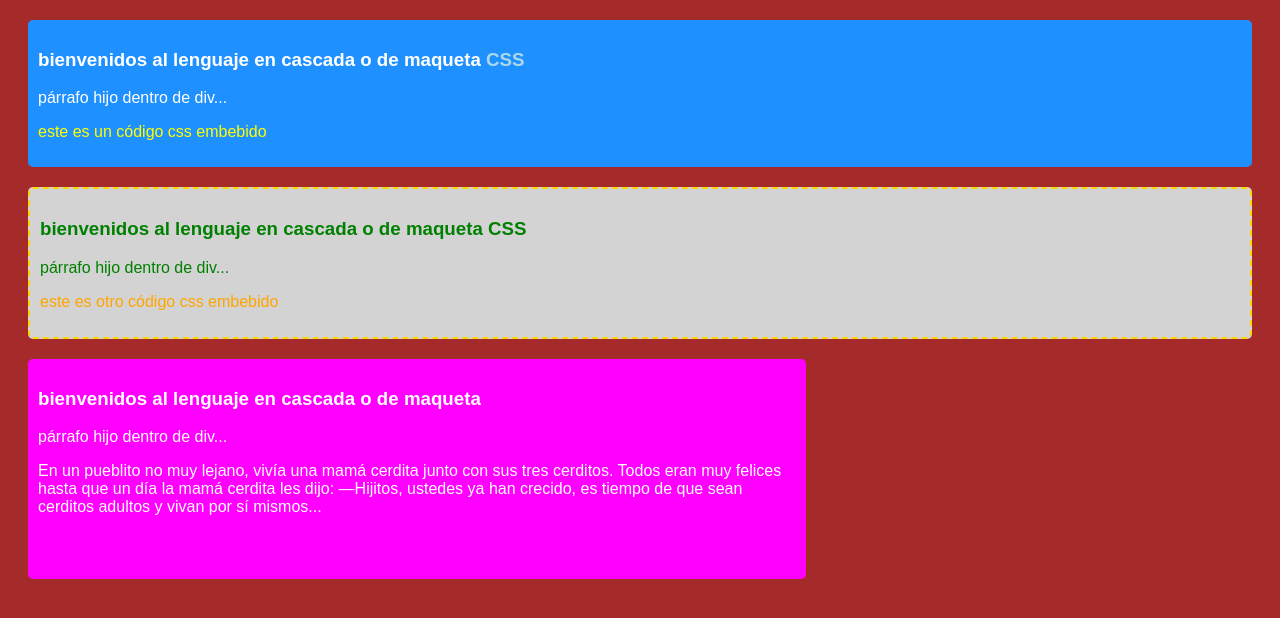
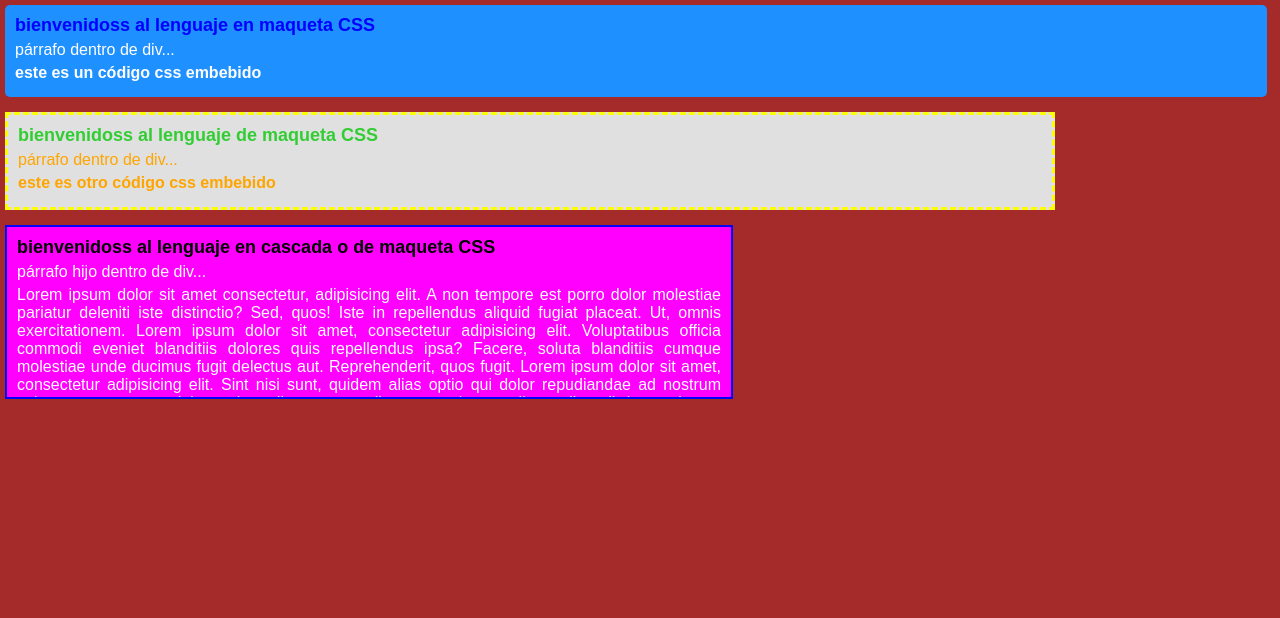
Before and after one commit to LilNauj/Pagina_Web_2, a plain HTML site: page Index.html in a window 1280 px wide. Drawn offline with Linux system fonts and the light colour scheme.

Commit message:
actualizacion 4/09/2025

```diff
--- a/Index.html
+++ b/Index.html
@@ -3,63 +3,36 @@
 <head>
     <meta charset="UTF-8">
     <meta name="viewport" content="width=device-width, initial-scale=1.0">
-    <title>Ejemplo CSS Embebido</title>
-    <style>
-        body {
-            background-color: brown;
-            font-family: Arial, sans-serif;
-        }
-
-        div {           margin: 20px;
-            padding: 10px;
-            border-radius: 5px;
-        }
-
-        .caja1 {
-            background-color: dodgerblue;
-            color: white;
-        }
-
-        .caja2 {
-            background-color: lightgray;
-            border: 2px dashed gold;
-            color: green;
-        }
-
-        .caja3 {
-            background-color: magenta;
-            color: white;
-            width: 60%;
-            height: 200px;
-            overflow: auto; /* Para que aparezca scroll si el texto es largo */
-        }
-
-        h3 {
-            font-weight: bold;
-        }
-    </style>
+    <title>Maqueta CSS</title>
+    <!-- Enlace al CSS externo -->
+    <link rel="stylesheet" href="styles.css">
 </head>
 <body>
-    <div class="caja1">
-        <h3>bienvenidos al lenguaje en cascada o de maqueta <span style="color: lightblue;">CSS</span></h3>
-        <p>párrafo hijo dentro de div...</p>
-        <p style="color: yellow;">este es un código css embebido</p>
+
+    <div>
+        <h1>bienvenidoss al lenguaje en maqueta CSS</h1>
+        <p>párrafo dentro de div...</p>
+        <p><strong>este es un código css embebido</strong></p>
     </div>
 
-    <div class="caja2">
-        <h3>bienvenidos al lenguaje en cascada o de maqueta <span style="color: green;">CSS</span></h3>
-        <p>párrafo hijo dentro de div...</p>
-        <p style="color: orange;">este es otro código css embebido</p>
+    <div>
+        <h2>bienvenidoss al lenguaje de maqueta CSS</h2>
+        <p>párrafo dentro de div...</p>
+        <p><strong>este es otro código css embebido</strong></p>
     </div>
 
-    <div class="caja3">
-        <h3>bienvenidos al lenguaje en cascada o de maqueta <span style="color: fuchsia;">CSS</span></h3>
+    <div>
+        <h3>bienvenidoss al lenguaje en cascada o de maqueta CSS</h3>
         <p>párrafo hijo dentro de div...</p>
         <p>
-            En un pueblito no muy lejano, vivía una mamá cerdita junto con sus tres cerditos.
-            Todos eran muy felices hasta que un día la mamá cerdita les dijo:
-            —Hijitos, ustedes ya han crecido, es tiempo de que sean cerditos adultos y vivan por sí mismos...
+            Lorem ipsum dolor sit amet consectetur, adipisicing elit. A non tempore est porro dolor molestiae pariatur deleniti iste distinctio? Sed, quos! Iste in repellendus aliquid fugiat placeat. Ut, omnis exercitationem.
+            Lorem ipsum dolor sit amet, consectetur adipisicing elit. Voluptatibus officia commodi eveniet blanditiis dolores quis repellendus ipsa? Facere, soluta blanditiis cumque molestiae unde ducimus fugit delectus aut. Reprehenderit, quos fugit.
+            Lorem ipsum dolor sit amet, consectetur adipisicing elit. Sint nisi sunt, quidem alias optio qui dolor repudiandae ad nostrum voluptas consectetur dolorum impedit ut eaque aliquam maxime modi est eligendi.
+            Lorem ipsum dolor sit amet, consectetur adipisicing elit. Libero, vel porro voluptas recusandae sit magni quod ipsa, nemo eaque illum tempore voluptatem? Nemo expedita adipisci sint dolorem, laudantium culpa nulla!
+            Lorem ipsum dolor sit amet consectetur adipisicing elit. Itaque consequuntur reiciendis rem. At magni obcaecati error et cum. Delectus nobis obcaecati maxime earum. Ab, repellat dolorum. Minima, architecto hic. Nemo!
+
         </p>
     </div>
+
 </body>
 </html>
--- a/Style.css
+++ /dev/null
@@ -1,42 +0,0 @@
-
-body {
-    margin: 0;
-    font-family: Arial, sans-serif;
-    background-color: cyan;
-    color: #000;
-}
-
-
-div {
-    margin: 20px auto;
-    padding: 15px;
-    border-radius: 12px;
-    max-width: 800px;
-    box-shadow: 0 4px 10px rgba(0,0,0,0.2);
-}
-
-
-.caja1 {
-    background: dodgerblue;
-    color: white;
-}
-
-.caja2 {
-    background: lightgray;
-    border: 2px dashed gold;
-    color: green;
-}
-
-
-.caja3 {
-    background: magenta;
-    color: white;
-    height: 220px;
-    overflow: auto;
-}
-
-/* Encabezados */
-h3 {
-    margin-top: 0;
-    font-weight: bold;
-}
--- /dev/null
+++ b/Styles.css
@@ -0,0 +1,69 @@
+body {
+    background-color: brown;
+    font-family: Arial, sans-serif;
+    margin: 0;
+    padding: 0;
+}
+
+/* Primer bloque */
+div:nth-of-type(1) {
+    background-color: dodgerblue; /* Azul exacto */
+    padding: 10px;
+    margin: 5px;
+    border-radius: 5px;
+    width: 97%;
+}
+
+div:nth-of-type(1) h1 {
+    color: blue;
+    font-size: 18px;
+    margin: 0;
+}
+
+div:nth-of-type(1) p {
+    color: white;
+    margin: 5px 0;
+}
+
+/* Segundo bloque */
+div:nth-of-type(2) {
+    background-color: #e0e0e0; /* Gris claro */
+    padding: 10px;
+    margin: 15px 5px;
+    border: 3px dashed yellow;
+    width: 80%;
+}
+
+div:nth-of-type(2) h2 {
+    color: limegreen;
+    font-size: 18px;
+    margin: 0;
+}
+
+div:nth-of-type(2) p {
+    color: orange;
+    margin: 5px 0;
+}
+
+/* Tercer bloque */
+div:nth-of-type(3) {
+    background-color: #ff00ff; /* Fucsia */
+    padding: 10px;
+    margin: 10px 5px;
+    border: 2px solid blue;
+    width: 55%;
+    max-height: 150px;
+    overflow-y: scroll;
+}
+
+div:nth-of-type(3) h3 {
+    color: black;
+    font-size: 18px;
+    margin: 0;
+}
+
+div:nth-of-type(3) p {
+    color: white;
+    margin: 5px 0;
+    text-align: justify;
+}
```
